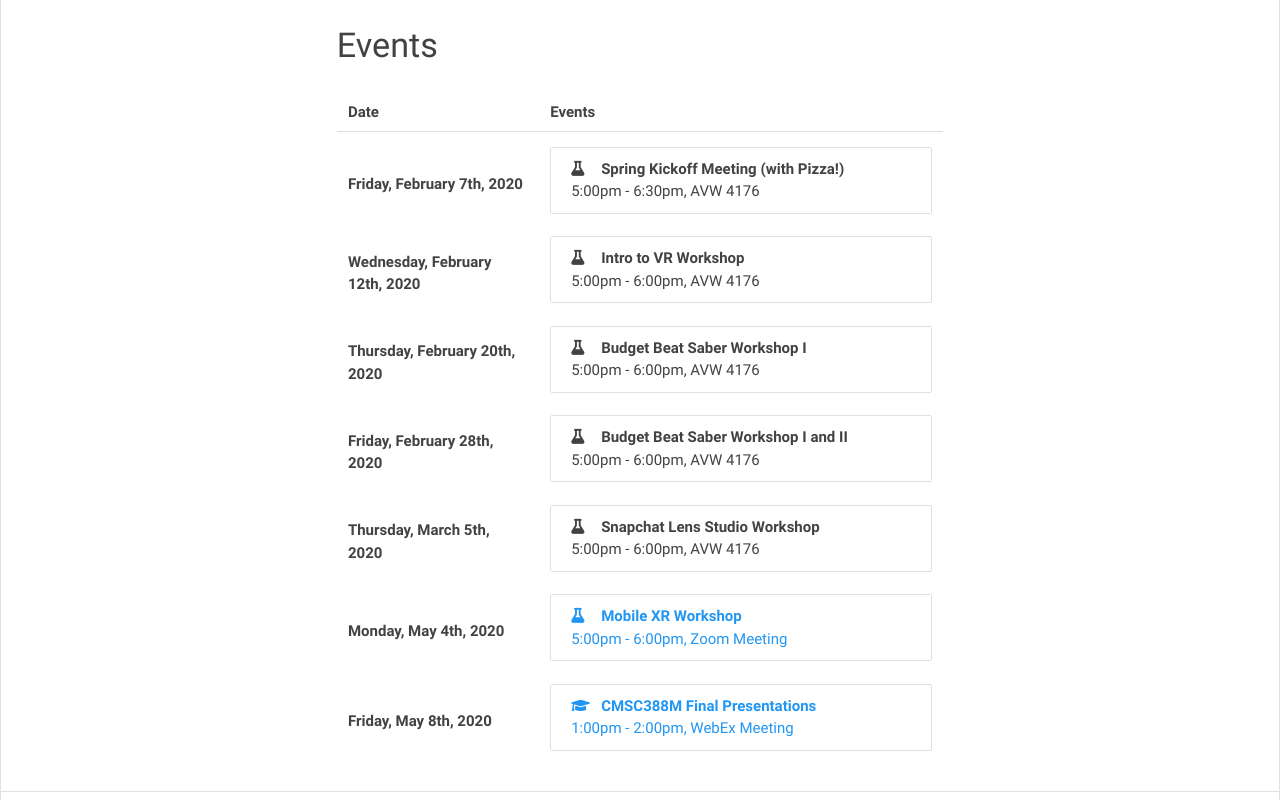
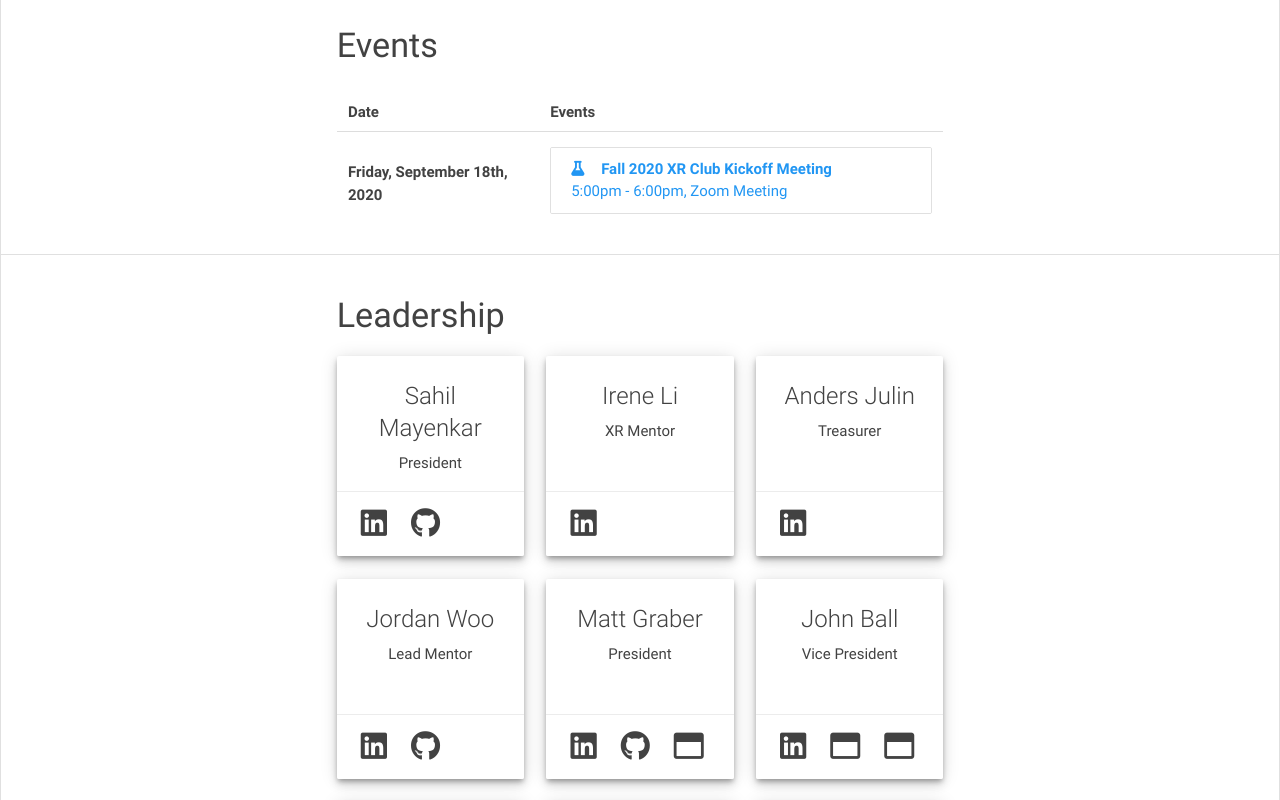
Before and after one commit to umdxrclub/xrc-prev-website, a React (Create React App) app: page / in a window 1280 px wide. Shown: the part 1060-1860 px from the top of the page. Built offline with nearby package versions, Linux system fonts and the light colour scheme.

Commit message:
Update XR_CONSTANTS.js
Updated events

```diff
--- a/src/XR_CONSTANTS.js
+++ b/src/XR_CONSTANTS.js
@@ -107,55 +107,12 @@ module.exports = Object.freeze({
 	// fa_icon should be a valid font-awesome icon name, don't include an fa_icon entry if you don't want an icon
 	EVENTS_INFORMATION : [
 		{
-			'name' : 'Spring Kickoff Meeting (with Pizza!)',
-			'date' : new Date(2020, 1, 7),
-			'time' : '5:00pm - 6:30pm',
-			'location' : 'AVW 4176',
-			'fa_icon' : 'fa-flask',
-		},
-		{
-			'name' : 'Intro to VR Workshop',
-			'date' : new Date(2020, 1, 12),
-			'time' : '5:00pm - 6:00pm',
-			'location' : 'AVW 4176',
-			'fa_icon' : 'fa-flask',
-		},
-		{
-			'name' : 'Budget Beat Saber Workshop I',
-			'date' : new Date(2020, 1, 20),
-			'time' : '5:00pm - 6:00pm',
-			'location' : 'AVW 4176',
-			'fa_icon' : 'fa-flask',
-		},
-		{
-			'name' : 'Budget Beat Saber Workshop I and II',
-			'date' : new Date(2020, 1, 28),
-			'time' : '5:00pm - 6:00pm',
-			'location' : 'AVW 4176',
-			'fa_icon' : 'fa-flask',
-		},
-		{
-			'name' : 'Snapchat Lens Studio Workshop',
-			'date' : new Date(2020, 2, 5),
-			'time' : '5:00pm - 6:00pm',
-			'location' : 'AVW 4176',
-			'fa_icon' : 'fa-flask',
-		},
-		{
-			'name' : 'Mobile XR Workshop',
-			'date' : new Date(2020, 4, 4),
+			'name' : 'Fall 2020 XR Club Kickoff Meeting',
+			'date' : new Date(2020, 8, 18),
 			'time' : '5:00pm - 6:00pm',
 			'location' : 'Zoom Meeting',
 			'fa_icon' : 'fa-flask',
-			'url' : 'https://umd.zoom.us/j/4363863079?pwd=SElaSnMyTWo4RE9TUitPRS9NalM2dz09',
-		},
-		{
-			'name' : 'CMSC388M Final Presentations',
-			'date' : new Date(2020, 4, 8),
-			'time' : '1:00pm - 2:00pm',
-			'location' : 'WebEx Meeting',
-			'fa_icon' : 'fa-graduation-cap',
-			'url' : 'https://umd.webex.com/umd/onstage/g.php?MTID=e0bcbe2c3825d78ef8ebd32ea56ebfbd5',
-		},
+			'url' : 'https://umd.zoom.us/j/92120507560',
+		}
 	],
 });
```
